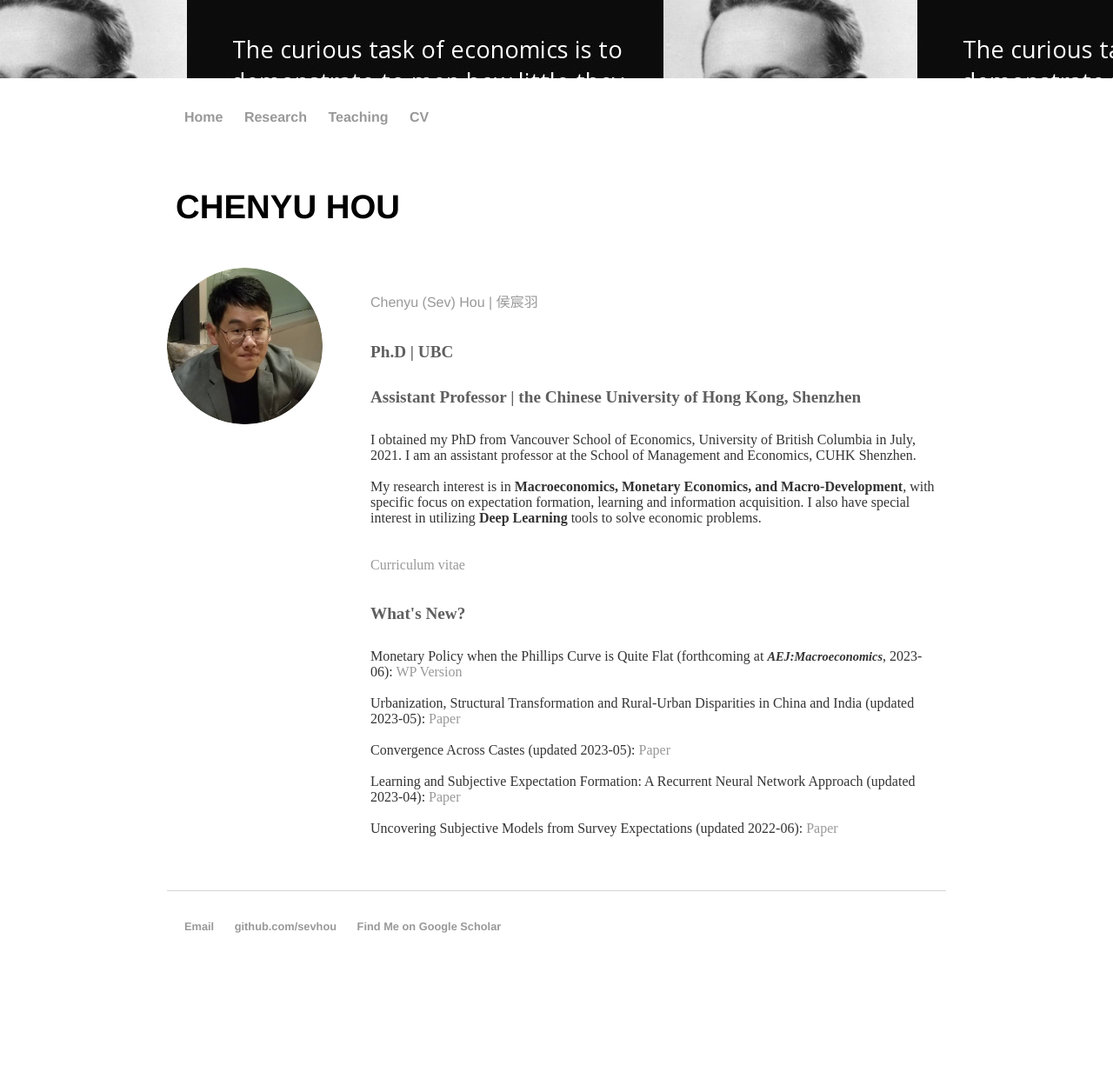
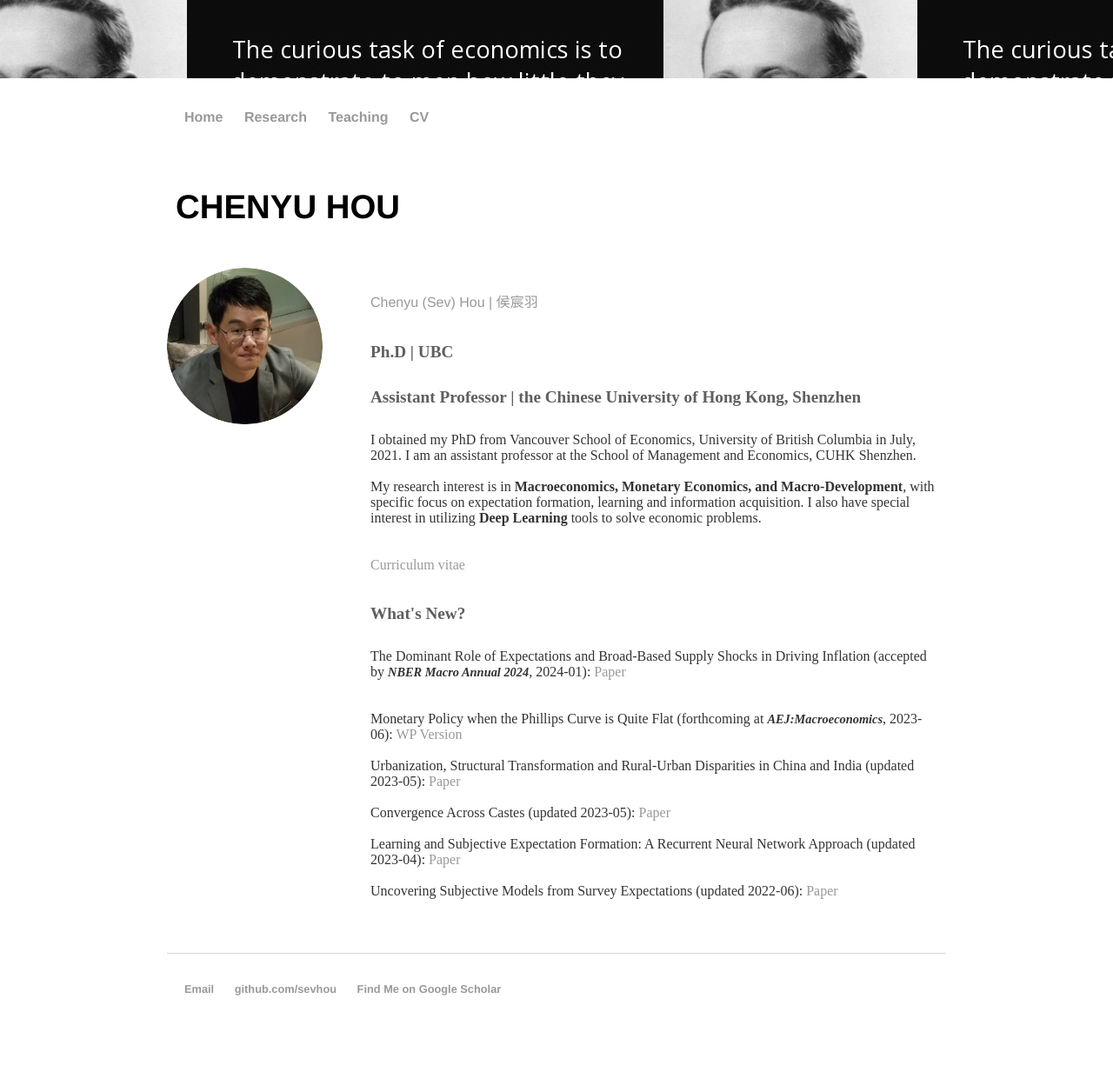
Before and after one commit to sevhou/sevhou.github.io, a Jekyll site: the page built from index.html, in a window 1280 px wide. Shown: the whole page at 87% size. Built offline with Jekyll 4.4.1, drawn with Linux system fonts in a browser that asks for light colours; before the commit the page ends 1153 px from its top, so only the background shows below that.

Commit message:
Update index.html

```diff
--- a/index.html
+++ b/index.html
@@ -18,6 +18,7 @@ title: Chenyu Hou (Sev)
 			<p><a href="https://sevhou.github.io/cv/CV_long_Sev.pdf">Curriculum vitae</a></p>
 
 			<h2>What's New?</h2>
+			<p>The Dominant Role of Expectations and Broad-Based Supply Shocks in Driving Inflation (accepted by <jname>NBER Macro Annual 2024</jname>, 2024-01): <a href="https://sevhou.github.io/research/Inflation2023_main.pdf"> Paper</a><br>
 			<p>Monetary Policy when the Phillips Curve is Quite Flat (forthcoming at <jname>AEJ:Macroeconomics</jname>, 2023-06): <a href="https://sevhou.github.io/research/BHP2022.pdf"> WP Version</a><br>
 			<br>Urbanization, Structural Transformation and Rural-Urban Disparities in China and India (updated 2023-05): <a href="https://sevhou.github.io/research/ChinaIndia_urban_latest.pdf"> Paper</a><br>
 			<br>Convergence Across Castes (updated 2023-05): <a href="https://sevhou.github.io/research/Gaps_v14.pdf"> Paper</a><br>
```
